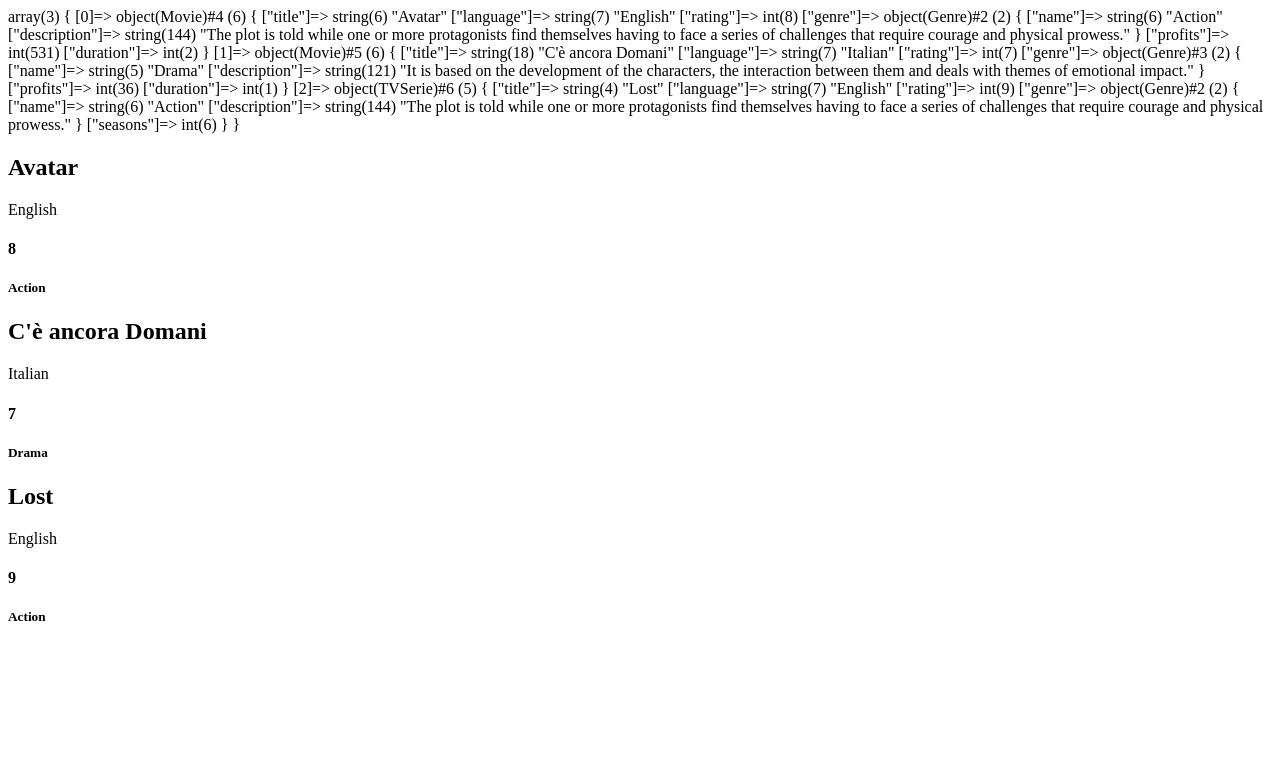
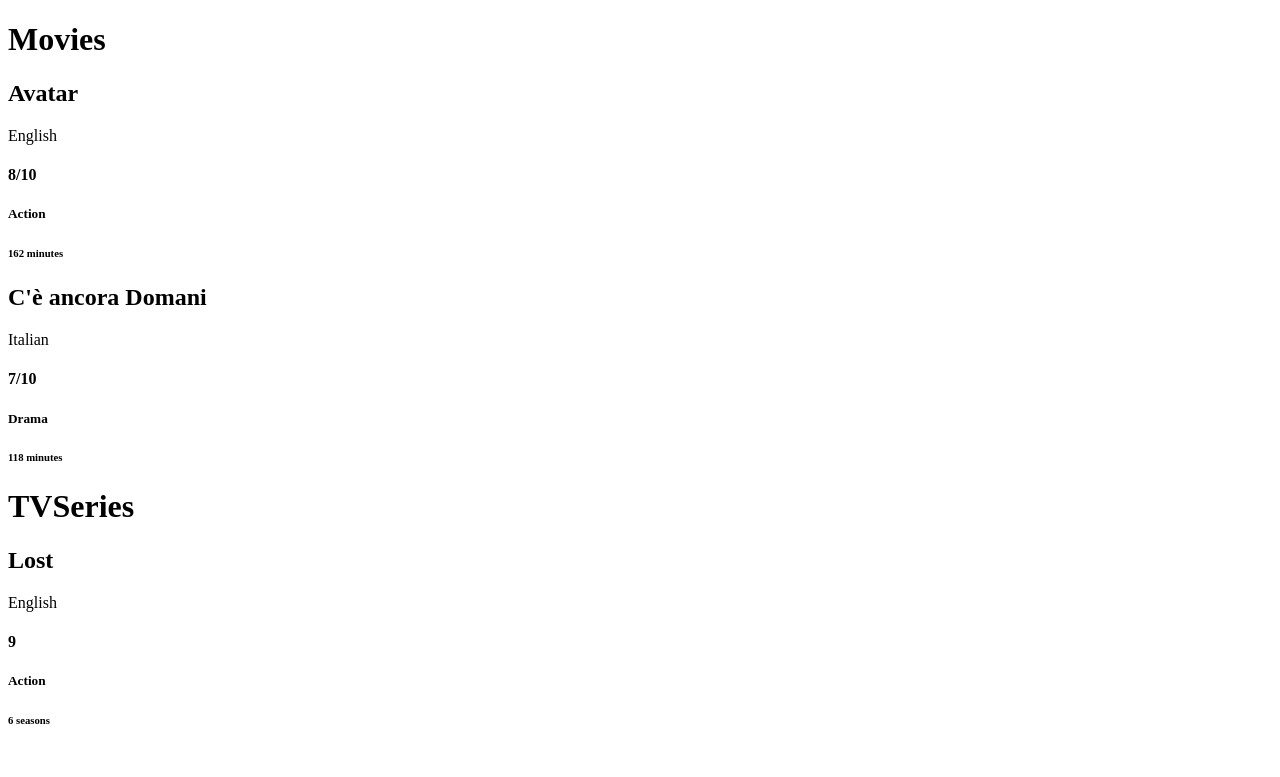
Before and after one commit to danielecolaci/php-oop-1, a PHP site: page / in a window 1280 px wide. Shown: the top 777 px of the page. Run offline with PHP 8.4, Linux system fonts and the light colour scheme.

Commit message:
Print on screen all properties and divide with conditions movies and tvseries

```diff
--- a/db.php
+++ b/db.php
@@ -12,11 +12,9 @@ $genres = [
 ];
 
 $productions = [
-    new Movie("Avatar", "English", 8, $genres[0], 531.7, 2.42),
-    new Movie("C'è ancora Domani", "Italian", 7, $genres[1], 36.6, 1.58),
+    new Movie("Avatar", "English", 8, $genres[0], 531.7, 162),
+    new Movie("C'è ancora Domani", "Italian", 7, $genres[1], 36.6, 118),
     new TvSerie("Lost", "English", 9, $genres[0], 6)
 ];
 
-var_dump($productions);
-
 ?>
--- a/index.php
+++ b/index.php
@@ -12,13 +12,29 @@ require_once "db.php";
     <title>php oop 1</title>
 </head>
 <body>
+    <h1>Movies</h1>
     <?php foreach($productions as $production): ?>
+        <?php if ($production instanceof Movie): ?>
+    <div>
+        <h2><?php echo $production->title ?></h2>
+        <p><?php echo $production->language ?></p>
+        <h4><?php echo $production->rating ?>/10</h4>
+        <h5><?php echo $production->genre->name ?></h5>
+        <h6><?php echo $production->duration ?> minutes</h6>
+    </div>
+    <?php endif; ?>
+    <?php endforeach; ?>
+    <h1>TVSeries</h1>
+    <?php foreach($productions as $production): ?>
+        <?php if ($production instanceof TVSerie): ?>
     <div>
         <h2><?php echo $production->title ?></h2>
         <p><?php echo $production->language ?></p>
         <h4><?php echo $production->rating ?></h4>
         <h5><?php echo $production->genre->name ?></h5>
+        <h6><?php echo $production->seasons ?> seasons</h6>
     </div>
+    <?php endif; ?>
     <?php endforeach; ?>
 </body>
 </html>
```
